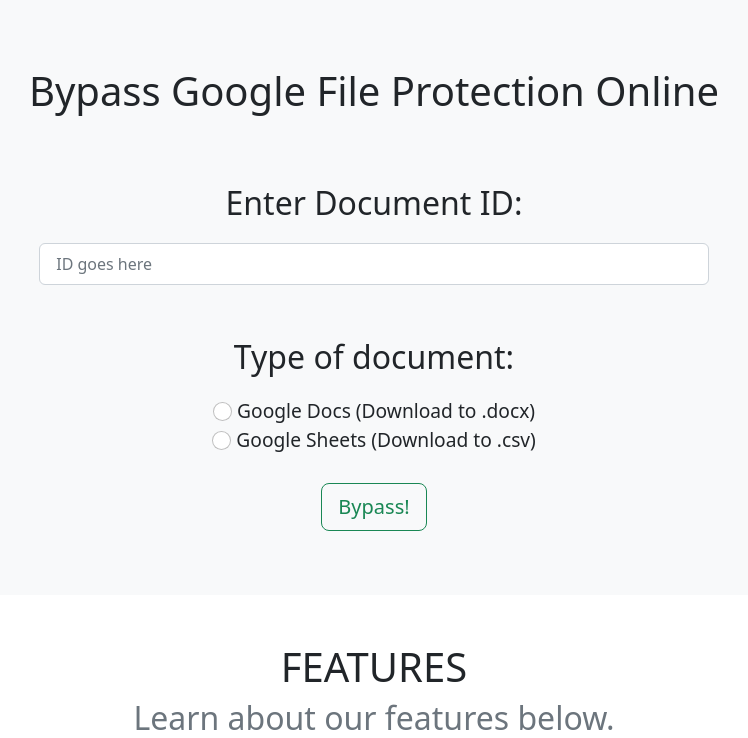
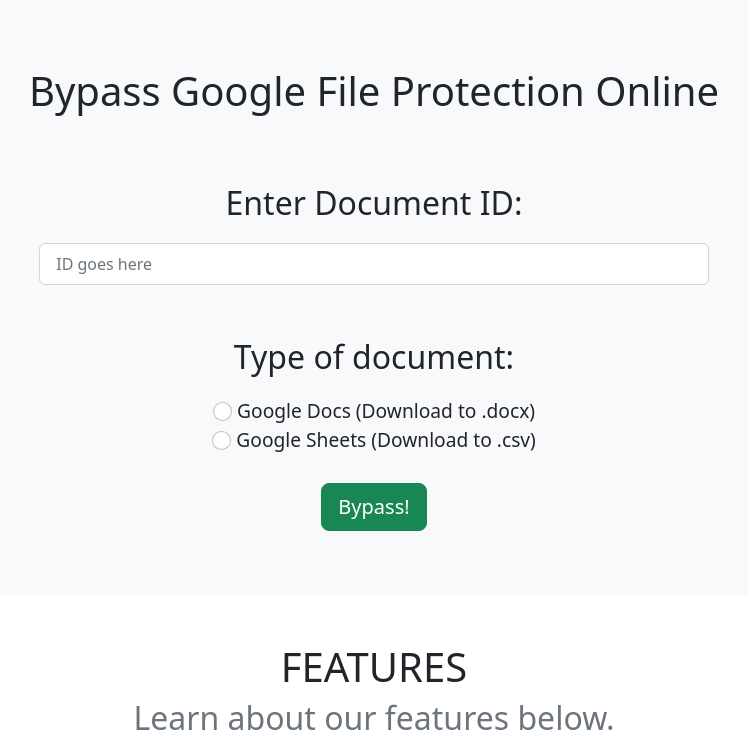
Before and after one commit to EdwardX29/bypass-google, a Flask app: page / in a window 1280 px wide. Shown: the part 69-807 px from the top of the page, without its empty margins (266-1014 px from the left). Run offline with Flask 2, Linux system fonts and the light colour scheme; some libraries are stand-ins or nearby versions.

Commit message:
change button on index.html

```diff
--- a/templates/index.html
+++ b/templates/index.html
@@ -135,7 +135,7 @@
 				<input class="form-check-input" type="radio" id="sheets" name="docType" value="sheets" required>
 				<label class="form-check-label" for="sheets">Google Sheets (Download to .csv)</label><br>
 				<br>
-				<input class="btn btn-outline-success btn-lg" type="submit" value="Bypass!" />
+				<input class="btn btn-success btn-lg" type="submit" value="Bypass!" />
 			</form>
 
 			{%if name and doc_type%}
```
